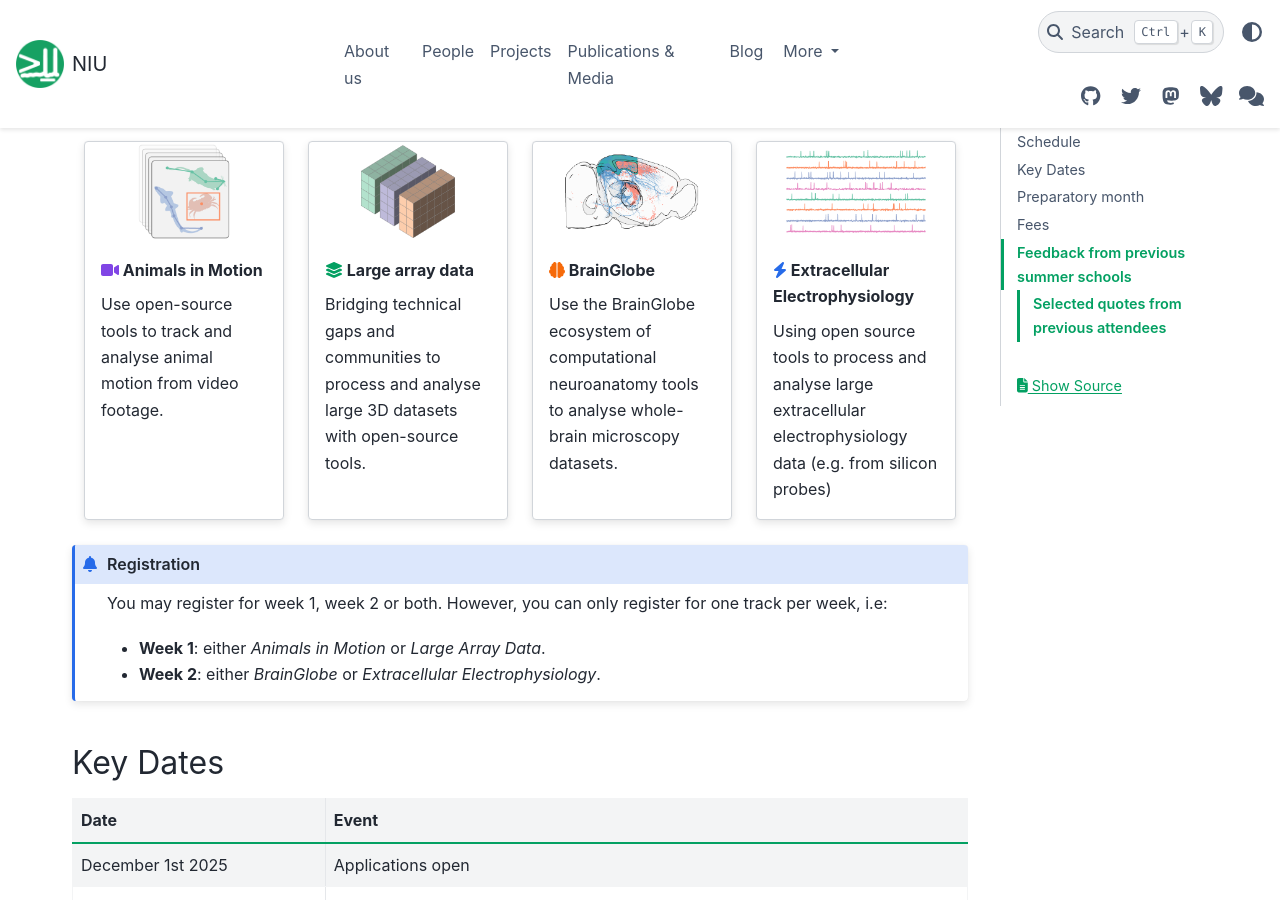
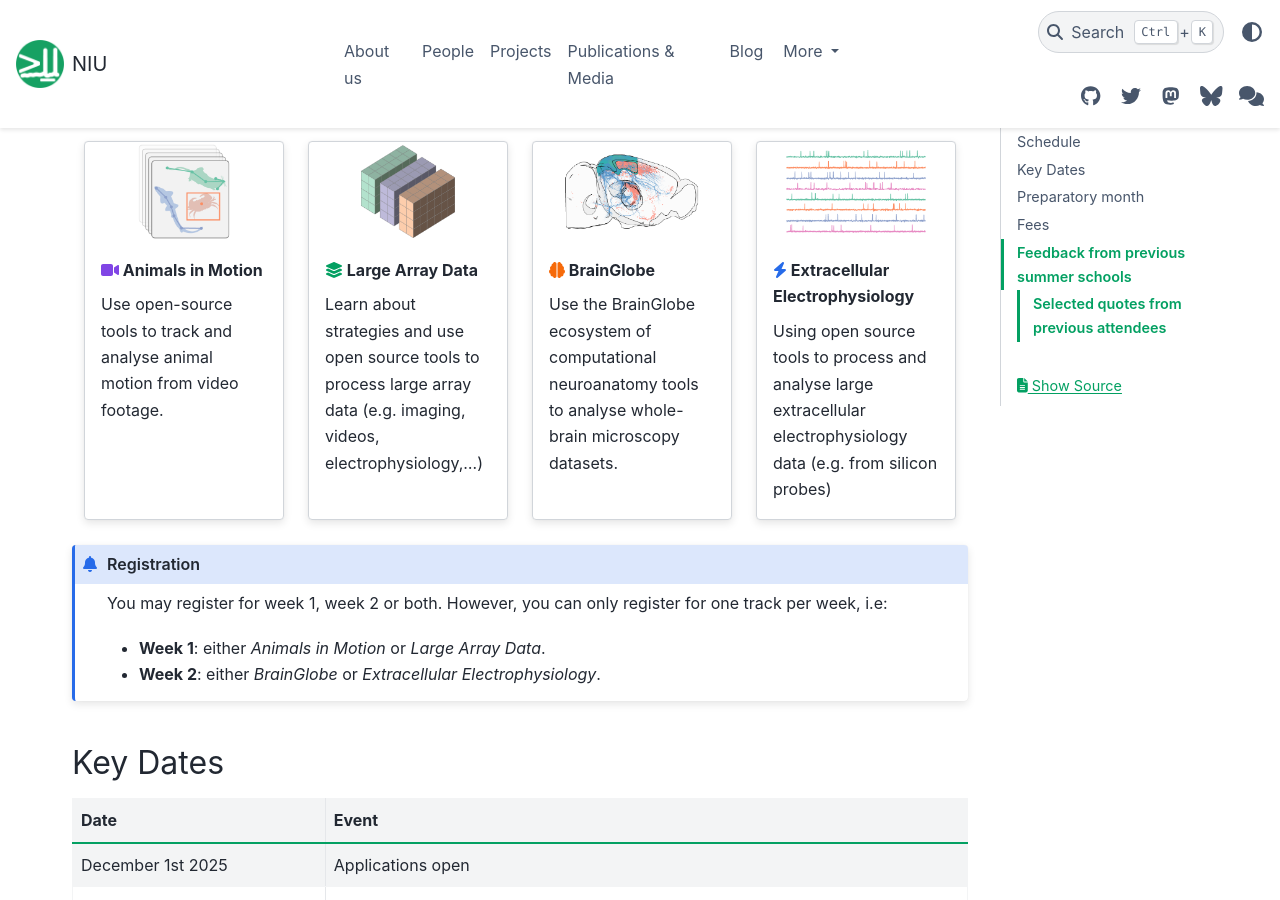
Before and after one commit to neuroinformatics-unit/neuroinformatics-unit.github.io, a Sphinx documentation site: the page built from docs/source/open-software-summer-school/index.md, in a window 1280 px wide and 900 px high, scrolled down 1008 px. Built offline with Sphinx 7.4.7 and the PyData theme 0.15.4, drawn with Linux system fonts in a browser that asks for light colours; nearby versions of some CDN libraries.

Commit message:
update index description and link to large data track

```diff
--- a/docs/source/open-software-summer-school/index.md
+++ b/docs/source/open-software-summer-school/index.md
@@ -36,13 +36,12 @@ and analyse animal motion from video footage.
 
 :::
 
-:::{grid-item-card} {fas}`layer-group;sd-text-primary` Large array data
+:::{grid-item-card} {fas}`layer-group;sd-text-primary` Large Array Data
 :img-top: /_static/osw_images/big-imaging-data-card.png
-:link:
+:link: track-large-array-data-2026
 :link-type: ref
 
-Bridging technical gaps and communities to process and analyse
-large 3D datasets with open-source tools.
+Learn about strategies and use open source tools to process large array data (e.g. imaging, videos, electrophysiology,...)
 
 :::
 
```
